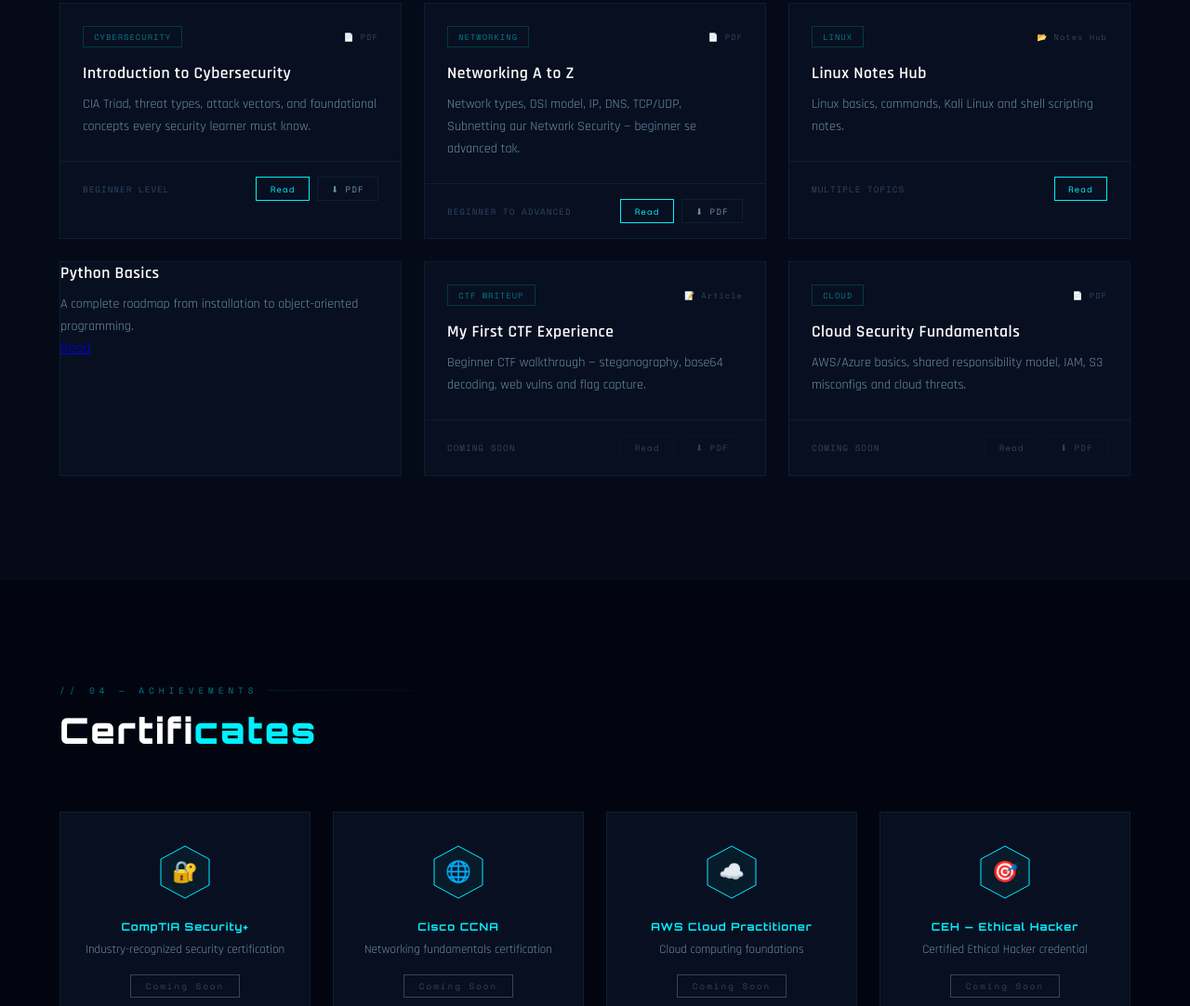
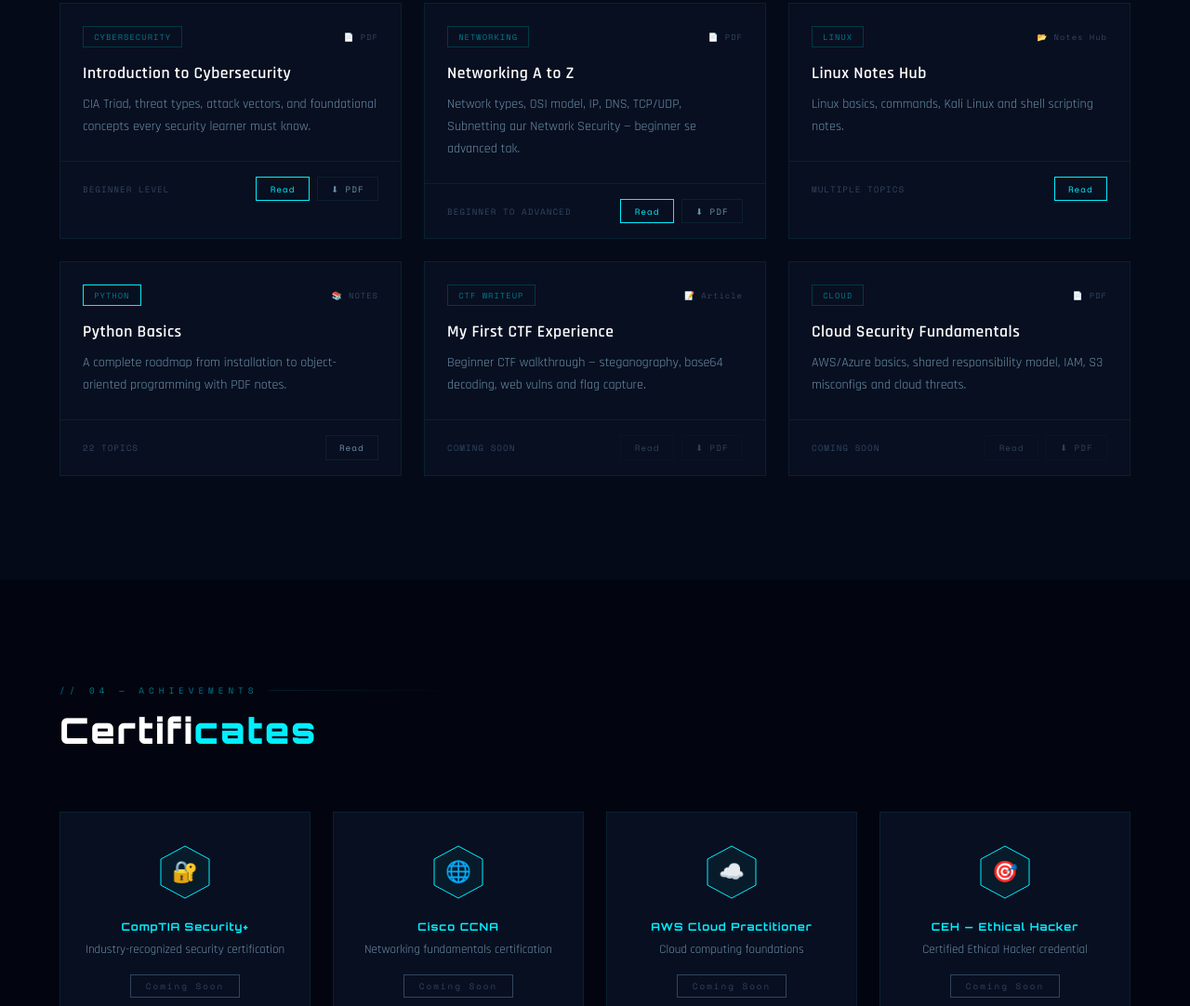
Before and after one commit to syedghous-1jp/cybersecurity-portfolio, a plain HTML site: page index.html in a window 1280 px wide. Shown: the part 4793-5875 px from the top of the page at 93% size. Drawn offline with nearby package versions, Linux system fonts and the light colour scheme; animation ran at ten frames a second.

Commit message:
Enhance Python note card with additional details
Updated Python note card to include PDF notes and adjusted layout.

```diff
--- a/index.html
+++ b/index.html
@@ -991,11 +991,20 @@ to grow in the security field.
 
 </div>
 
- <div class="note-card sa-fade">
-  <div class="note-content">
+<div class="note-card sa-fade" data-cat="python">
+  <div class="nc-top">
+    <div class="nc-badge-row">
+      <span class="nc-badge" style="border-color:var(--cyan);">PYTHON</span>
+      <span class="nc-type">📚 NOTES</span>
+    </div>
     <h3>Python Basics</h3>
-    <p>A complete roadmap from installation to object-oriented programming.</p>
-    <a href="python-notes.html" class="view-btn">Read</a>
+    <p>A complete roadmap from installation to object-oriented programming with PDF notes.</p>
+  </div>
+  <div class="nc-bottom">
+    <span class="nc-meta">22 TOPICS</span>
+    <div class="nc-actions">
+      <a href="python-notes.html" class="nc-btn">Read</a>
+    </div>
   </div>
 </div>
     <!-- 🔜 CTF (Coming Soon) -->
```
